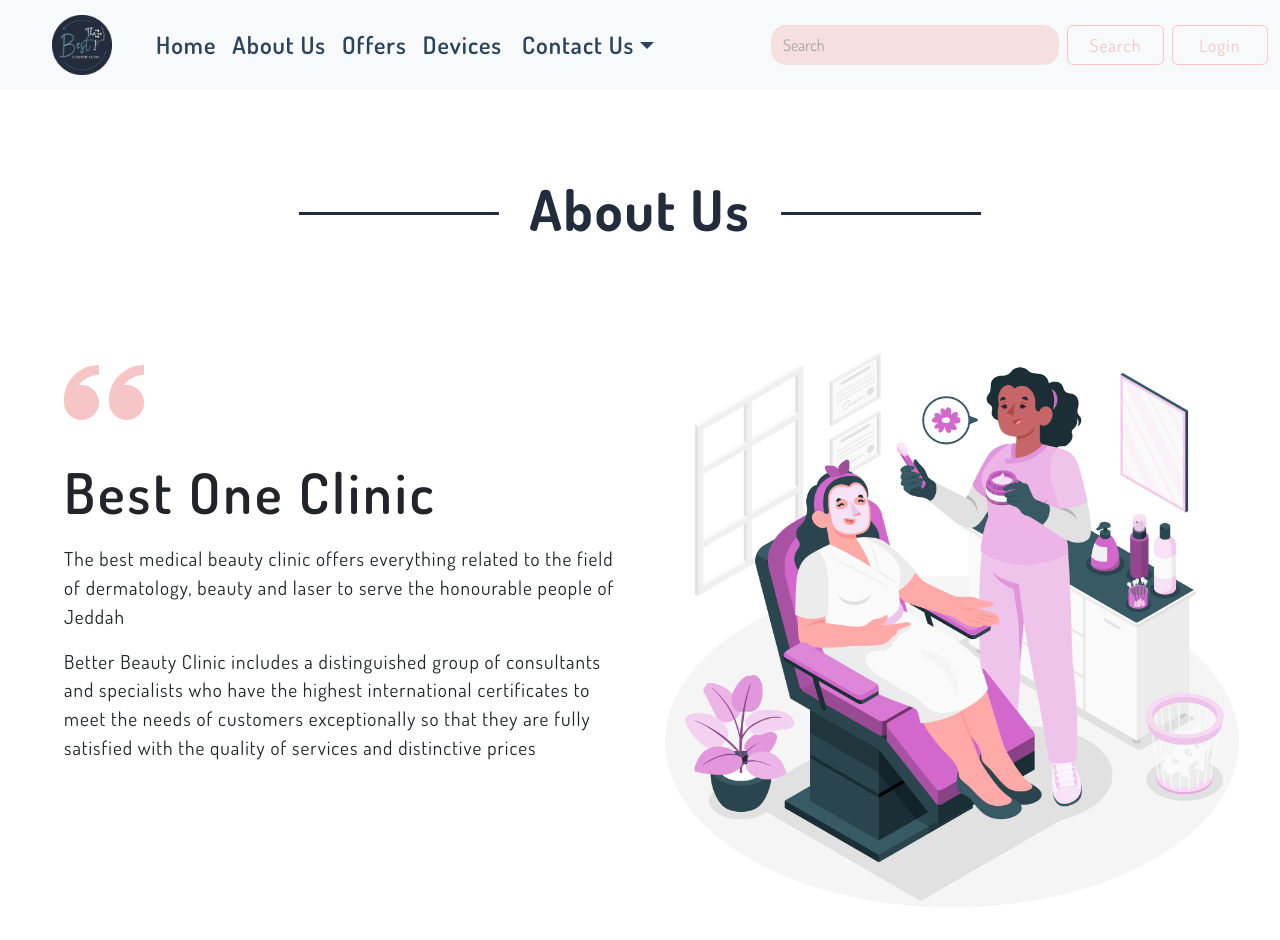
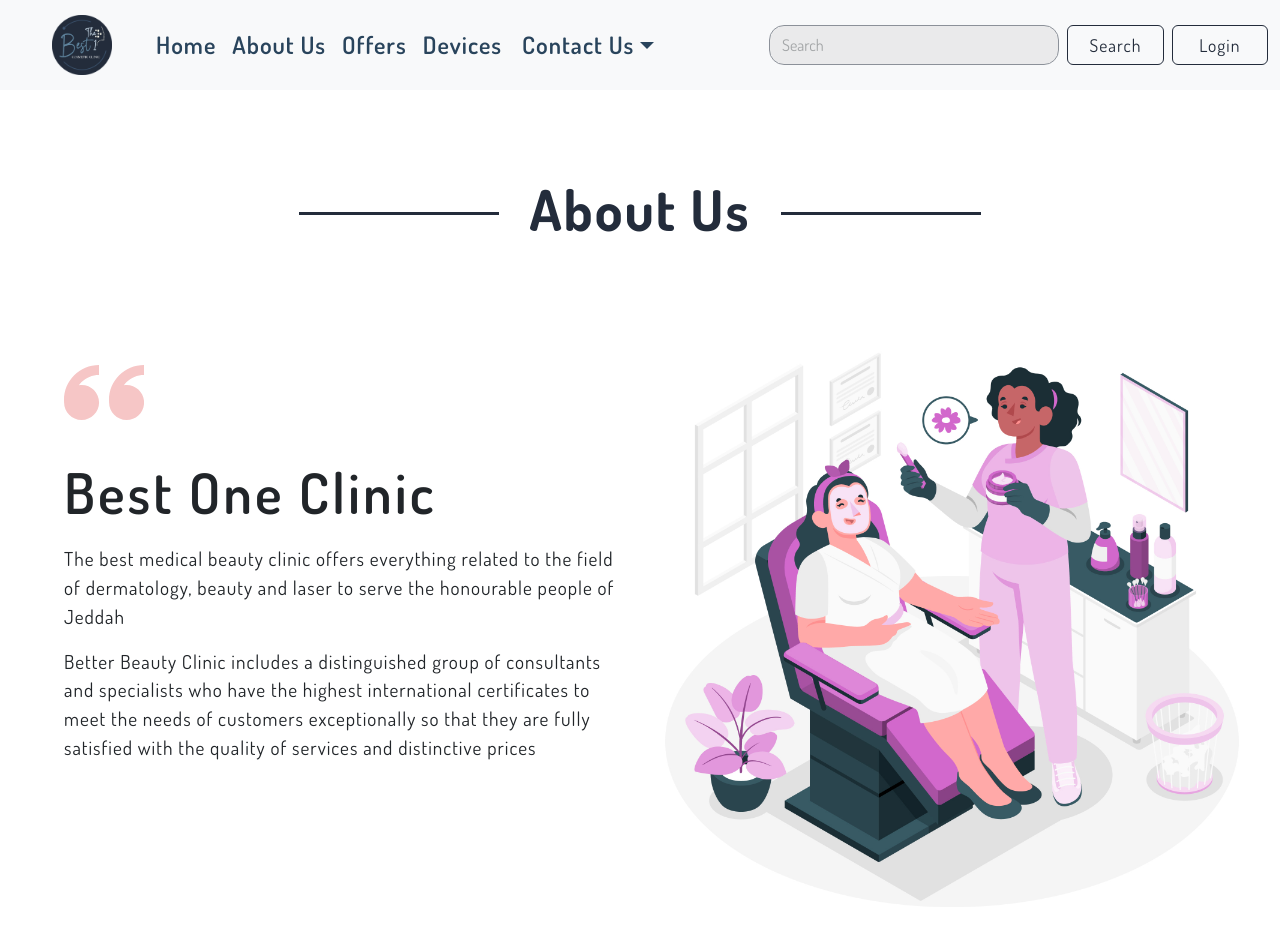
Before and after one commit to monolab825/beauty-clinic, a React (Vite) app: page /about in a window 1280 px wide. Shown: the top 940 px of the page. Built offline with nearby package versions, Linux system fonts and the light colour scheme.

Commit message:
version 2.1

```diff
--- a/src/App.css
+++ b/src/App.css
@@ -10,7 +10,6 @@
     --bgColor : #436484;
     --HeaderColor : #232c3b;
     --HeaderText : #6990B3;
-    --mainText : #A97E7E;
     --whiteColor : #ffffff;
 }
 body{
--- a/src/Pages/Header/Header.css
+++ b/src/Pages/Header/Header.css
@@ -110,10 +110,12 @@
 
 .seacrhStyle {
     box-shadow: none !important;
-    background-color: var(--mainColor) !important;
-    border: none !important;
+    background-color: #ddd !important;
+    /* border: none !important; */
+    border-color: var(--HeaderColor) !important;
     border-radius: 15px !important;
     transition: 0.5s ease !important;
+    color: #0000 !important;
     opacity: 0.5;
 }
 
@@ -125,15 +127,16 @@
 .btnLogin,
 .btnSearch {
     width: 152px;
-    border-color: var(--mainColor) !important;
-    color: var(--mainColor) !important;
+    border-color: var(--HeaderColor) !important;
+    color: var(--HeaderColor) !important;
     font-size: 1.1rem !important;
     letter-spacing: 1px;
 }
 
 .btnLogin:hover,
 .btnSearch:hover {
-    background-color: var(--bgColor) !important;
+    background-color: var(--fontColor) !important;
+    color: var(--whiteColor) !important;
 }
 
 
@@ -162,6 +165,11 @@
         align-items: flex-start;
     }
 
+    .btnLogin,
+    .btnSearch {
+        border-color: var(--whiteColor) !important;
+        color: var(--whiteColor) !important;
+    }
     .navbar-scroll {
         z-index: 1000000 !important;
     }
--- a/src/Pages/Home/Main.jsx
+++ b/src/Pages/Home/Main.jsx
@@ -12,7 +12,7 @@ import 'swiper/css/pagination';
 // import img1 from '../../assets/Images/4350391@3x.png'
 // import img2 from '../../assets/Images/4170388@3x.png'
 // import mainImage from '../../../public/Images/image.png'
-import { Col, Container, Row } from 'react-bootstrap';
+// import { Col, Container, Row } from 'react-bootstrap';
 
 import { mainData } from '../../assets/Data Of Pages/Main.data.js'
 function Main() {
@@ -32,11 +32,7 @@ function Main() {
                 mainData.map((item) => (
                     <>
                         <SwiperSlide key={item.id}>
-
-
-
                             <img src={getImageUrl(item.bg)} alt="" />
-                            {/* <img src={img1} /> */}
 
                         </SwiperSlide>
                     </>
```
Also changed, not shown: src/Pages/Header/Header.jsx (+1 -17 lines).
